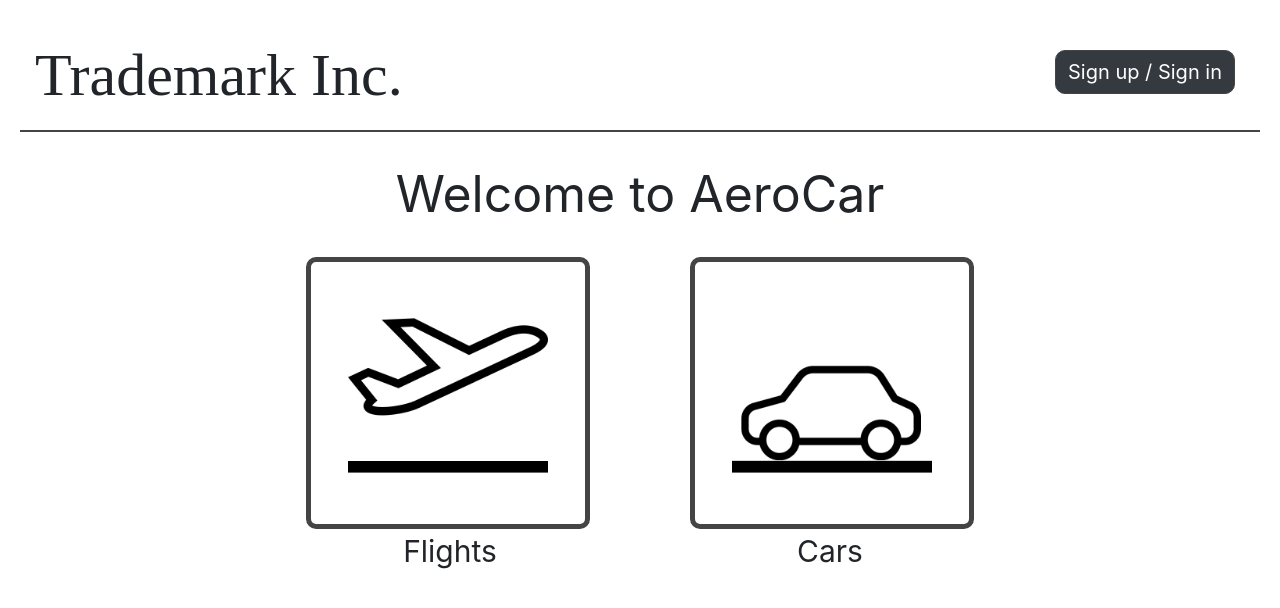
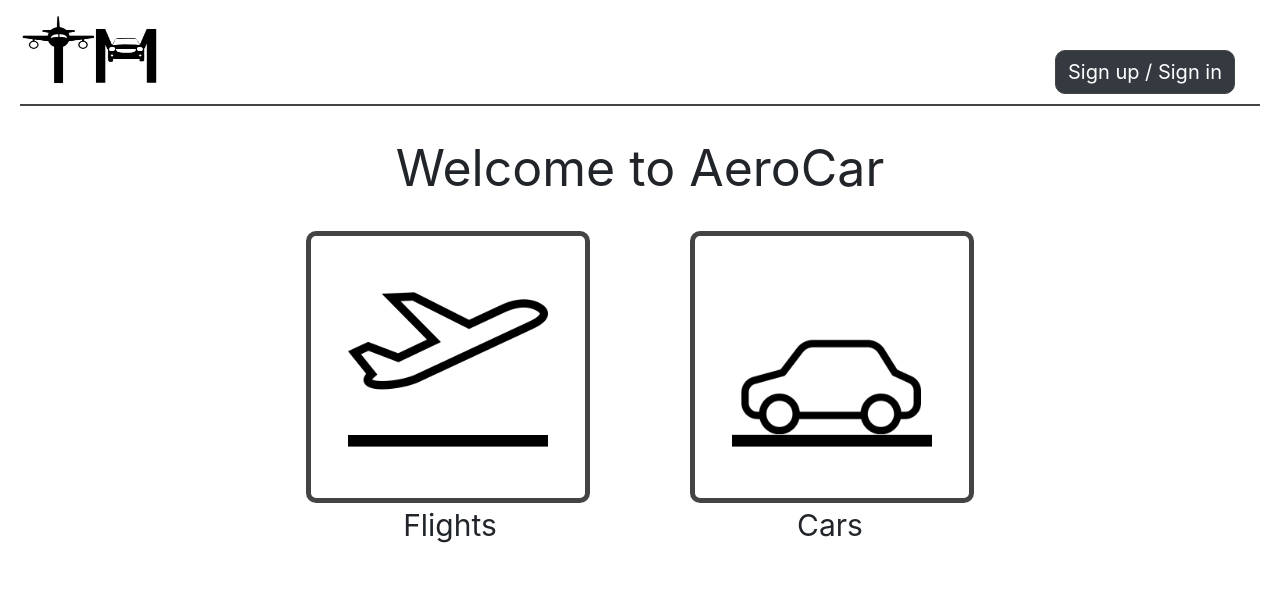
Before and after one commit to Trademark-Inc/AeroCar, an Angular app in the folder AeroCar/: page / in a window 1280 px wide. Shown: the top 608 px of the page. Built offline with nearby package versions, Linux system fonts and the light colour scheme.

Commit message:
Company logo

```diff
--- a/AeroCar/src/app/navbar/navbar.component.css
+++ b/AeroCar/src/app/navbar/navbar.component.css
@@ -1,8 +1,19 @@
-.title {
-    font-family: "Baskerville Old Face";
-    font-size: 60px;
-    margin: 15px 0px 10px 15px;
+.logoTM {
     float: left;
+}
+
+.sign-up-in {
+    border: 1px solid #444444;
+    border-radius: 10px;
+    font-size: 20px;
+    margin: 35px 25px 10px 0px;
+    transition-duration: 0.4s;
+    float: right;
+}
+
+.sign-up-in:hover {
+    background-color: white;
+    color: black;
 }
 
 .title-header {
@@ -10,17 +21,3 @@
     margin: 15px 20px 0px 20px;
     overflow: hidden;
 }
-
-.sign-up-in {
-    border: 1px solid #444444;
-    border-radius: 10px;
-    font-size: 20px;
-    float: right;
-    margin: 35px 25px 10px 0px;
-    transition-duration: 0.4s;
-}
-
-.sign-up-in:hover {
-    background-color: white;
-    color: black;
-}
--- a/AeroCar/src/app/navbar/navbar.component.html
+++ b/AeroCar/src/app/navbar/navbar.component.html
@@ -1,6 +1,6 @@
 <div class="title-header">
-    <div class="title">
-        Trademark Inc.
+    <div class="logoTM">
+        <img src="/../../assets/TMlogo.png" width="140" height="70">
     </div>
     <div>
         <button type="button" class="btn btn-dark sign-up-in">
```
Also changed, not shown: AeroCar/src/assets/TMlogo.png (added).
